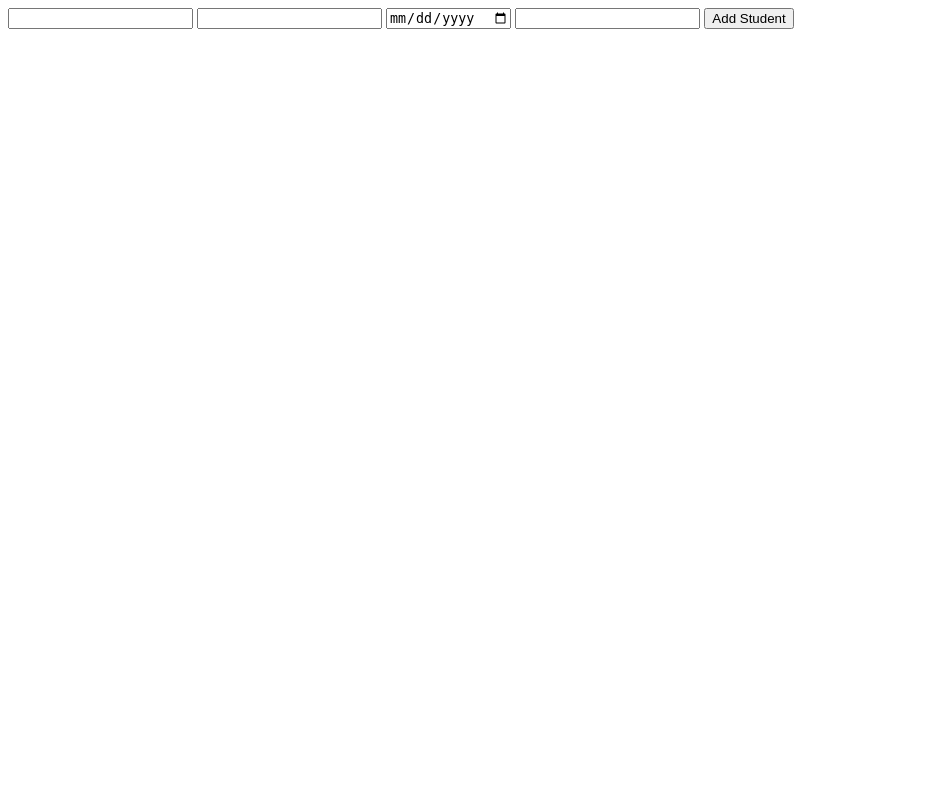
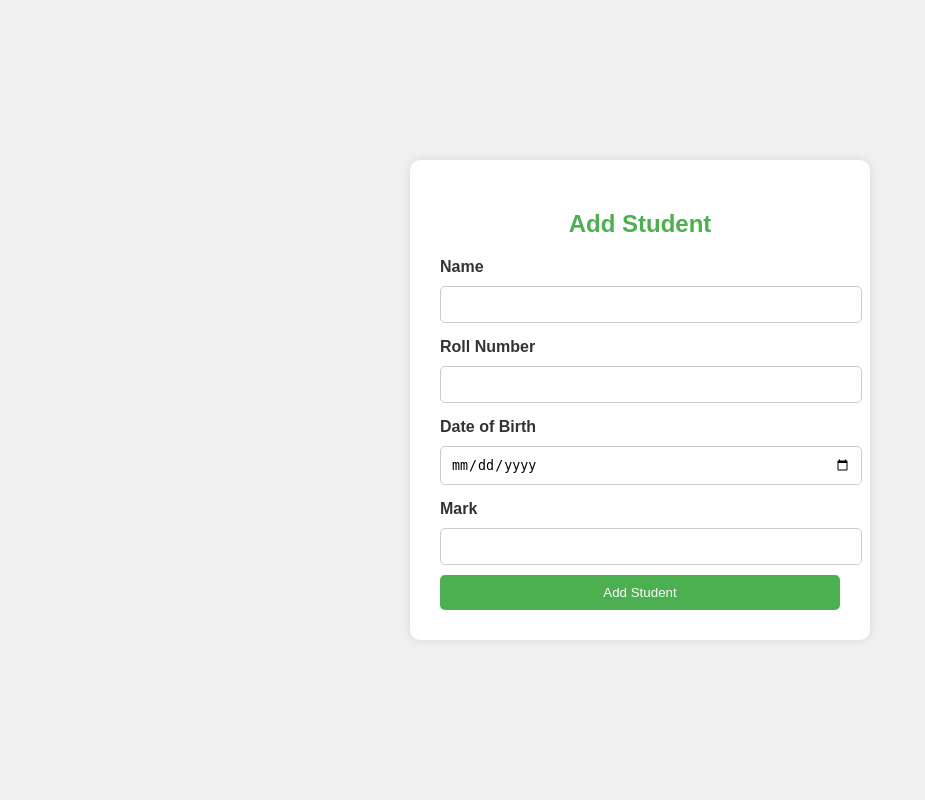
Before and after one commit to Aukanaga555/student-result-checker, a Django app: page /add/ in a window 1280 px wide. Shown: the whole page, without its empty margins (0-925 px from the left). Run offline with Django 5.2, Linux system fonts and the light colour scheme.

Commit message:
added CSS styling

```diff
--- /dev/null
+++ b/mk_project/kanaga/static/style.css
@@ -0,0 +1,47 @@
+body{
+    font-family: Arial,sans-serif;
+    background-color: #f0f0f0;
+    display: flex;
+    justify-content: center;
+    align-items: center;
+    height: 100vh;
+    margin: 0;
+}
+
+form {
+    background-color: white;
+    padding: 30px;
+    border-radius: 10px;
+    box-shadow: 0 0 10px rgba(0,0,0,0.1);
+    width: 400px;
+}
+
+input {
+    width: 100%;
+    padding: 10px;
+    margin: 10px 0;
+    border: 1px solid #ccc;
+    border-radius: 5px;
+}
+
+button {
+    width: 100%;
+    padding: 10px;
+    background-color: #4CAF50;
+    color: white;
+    border: none;
+    border-radius: 5px;
+    cursor: pointer;
+}
+
+label {
+    font-weight: bold;
+    color: #333;
+    margin-top: 5px;
+    display: block;
+}
+
+h2 {
+    text-align: center;
+    color: #4CAF50;
+}
--- a/mk_project/kanaga/templates/add_student.html
+++ b/mk_project/kanaga/templates/add_student.html
@@ -1,17 +1,28 @@
+{% load static %}
 <!DOCTYPE html>
 <html lang="en">
 <head>
     <meta charset="UTF-8">
     <meta name="viewport" content="width=device-width, initial-scale=1.0">
     <title>Document</title>
+    <link rel="stylesheet" href="{% static 'style.css' %}">
 </head>
 <body>
     <form method="POST">
         {% csrf_token %}
+        <h2>Add Student</h2>
+        <label>Name</label>
         <input type="text" name="name">
+
+        <label>Roll Number</label>
         <input type="number" name="roll_number">
+
+        <label>Date of Birth</label>
         <input type="date" name="dob">
+
+        <label>Mark</label>
         <input type="number" name="mark">
+
         <button type="submit">Add Student</button>
     </form>
 </body>
--- a/mk_project/kanaga/templates/search.html
+++ b/mk_project/kanaga/templates/search.html
@@ -1,13 +1,17 @@
+{% load static %}
 <!DOCTYPE html>
 <html lang="en">
 <head>
     <meta charset="UTF-8">
     <meta name="viewport" content="width=device-width, initial-scale=1.0">
     <title>Document</title>
+    <link rel="stylesheet" href="{% static 'style.css' %}">
 </head>
 <body>
     <form method="POST">
     {% csrf_token %}
+    <h2>Check Result</h2>
+    <label>Roll Number</label>
     <input type="number" name="roll_number">
     <button type="submit">Search</button>
     </form>
--- a/mk_project/kanaga/views.py
+++ b/mk_project/kanaga/views.py
@@ -1,4 +1,4 @@
-from django.shortcuts import render
+from django.shortcuts import render,redirect
 from.models import Student
 
 def add_student(request):
@@ -22,3 +22,4 @@ def search_result(request):
         roll_number=request.POST['roll_number']
         student=Student.objects.get(roll_number=roll_number)
         return render(request,'result.html',{'student':student})
+    return render(request,'search.html')
```
Also changed, not shown: mk_project/kanaga/templates/result.html (+17 -9 lines), mk_project/db.sqlite3, mk_project/kanaga/migrations/0001_initial.py (added).
